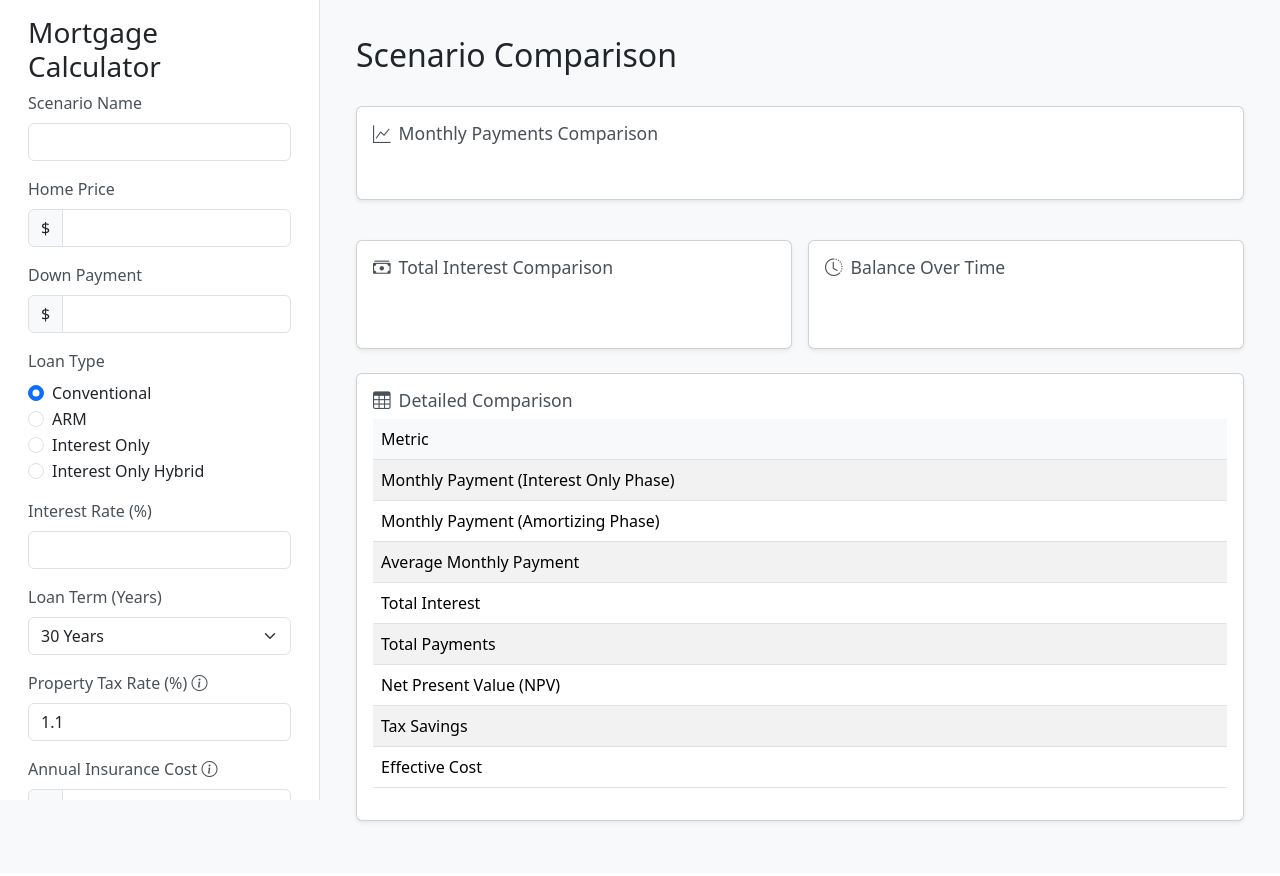
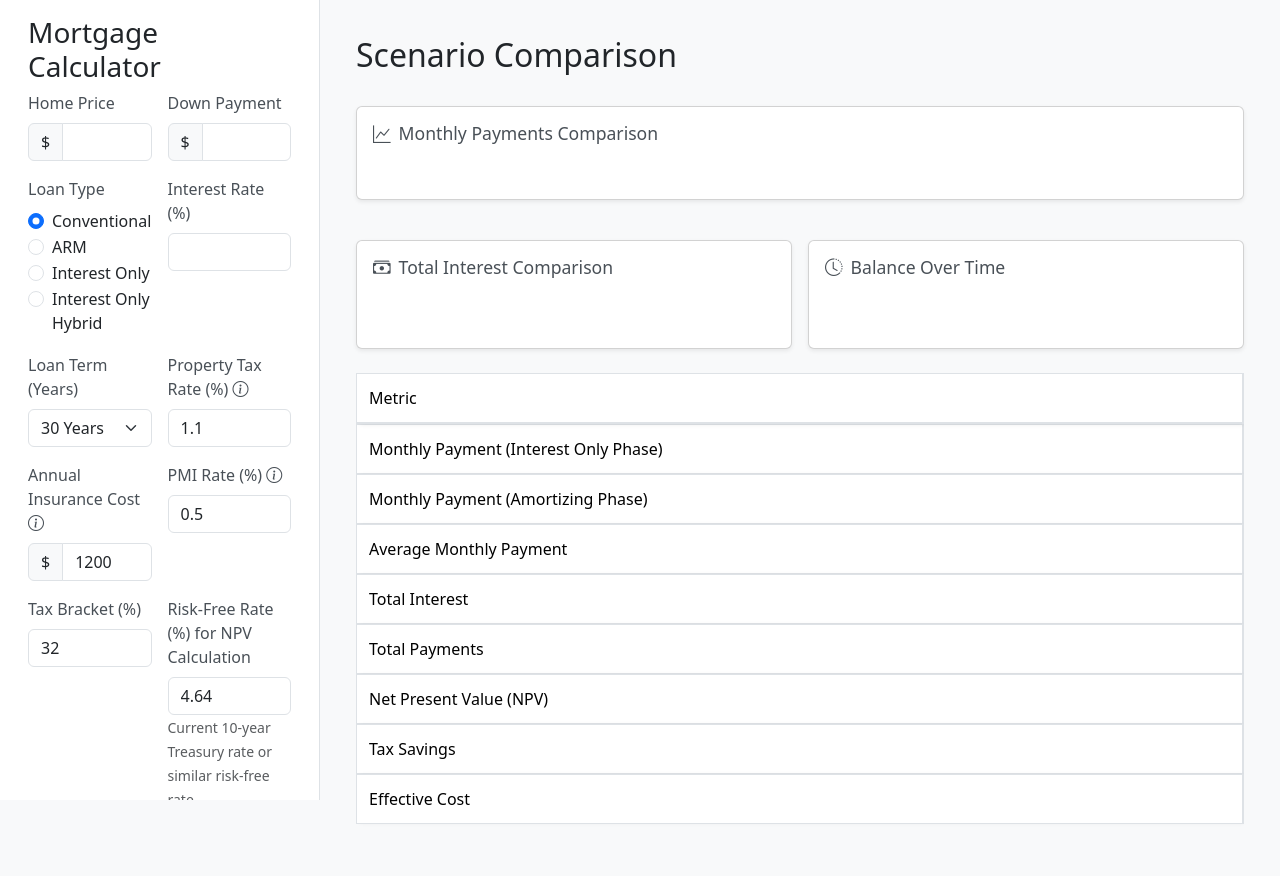
Before and after one commit to jesservillines/financing_scenarios, a Flask app: page / in a window 1280 px wide. Before the commit the page ends 824 px from the top, so only its background shows below. Run offline with Flask 3, Linux system fonts and the light colour scheme; data that the repository does not hold is empty; some libraries are stand-ins or nearby versions.

Commit message:
Fixed tax bracket display and added default values
- Fixed tax bracket display in scenario cards
- Added default value of 32% for tax bracket
- Added default value of 4.64% for risk-free rate
- Updated formatPercent function to handle percentages correctly
- Fixed paths to access loan details in scenario cards

```diff
--- a/static/js/main.js
+++ b/static/js/main.js
@@ -29,10 +29,8 @@
 
     // Format percentage
     function formatPercent(value) {
-        return new Intl.NumberFormat('en-US', {
-            style: 'percent',
-            minimumFractionDigits: 2
-        }).format(value / 100);
+        if (value === null || value === undefined) return 'N/A';
+        return (value * 100).toFixed(1) + '%';
     }
 
     // Color mapping for scenarios
@@ -86,6 +84,12 @@
 
         const scenarioColor = getScenarioColor(scenario.scenario_name);
 
+        // Handle tax bracket display
+        let taxBracketText = 'N/A';
+        if (scenario.loan_details && scenario.loan_details.tax_bracket !== null && scenario.loan_details.tax_bracket !== undefined) {
+            taxBracketText = formatPercent(scenario.loan_details.tax_bracket);
+        }
+
         card.innerHTML = `
             <div class="card" style="border-left: 5px solid ${scenarioColor}">
                 <div class="card-body">
@@ -95,9 +99,9 @@
                             <i class="bi bi-trash"></i>
                         </button>
                     </div>
-                    <p class="mb-1">Loan Type: ${scenario.loan_details.loan_type}</p>
                     <p class="mb-1">Monthly Payment:<br>${monthlyPaymentText}</p>
                     <p class="mb-1">Interest Rate: ${formatPercent(scenario.loan_details.interest_rate)}</p>
+                    <p class="mb-1">Tax Bracket: ${taxBracketText}</p>
                     <p class="mb-0">NPV: ${formatCurrency(scenario.npv)}</p>
                 </div>
             </div>
@@ -531,9 +535,9 @@
                                 ${scenarioNames.map(name => {
                                     const color = getScenarioColor(name);
                                     return `
-                                    <td colspan="4" style="border-left: 2px solid ${color};
+                                    <th colspan="4" style="border-left: 2px solid ${color};
                                                          border-bottom: 2px solid ${color};
-                                                         border-right: 2px solid ${color};"></td>
+                                                         border-right: 2px solid ${color};"></th>
                                 `}).join('')}
                             </tr>
                         </tfoot>
@@ -729,57 +733,91 @@
     form.addEventListener('submit', async function(e) {
         e.preventDefault();
 
-        const scenarios = await (await fetch('/api/scenarios')).json();
-        if (Object.keys(scenarios).length >= 3) {
-            alert('Maximum of 3 scenarios reached. Please delete a scenario before adding a new one.');
-            return;
+        const formData = new FormData(form);
+        const data = Object.fromEntries(formData.entries());
+
+        // Generate scenario name based on form data
+        const homePrice = parseInt(data.home_price).toLocaleString('en-US', {
+            maximumFractionDigits: 0,
+            notation: 'compact',
+            compactDisplay: 'short'
+        });
+        const downPayment = parseInt(data.down_payment).toLocaleString('en-US', {
+            maximumFractionDigits: 0,
+            notation: 'compact',
+            compactDisplay: 'short'
+        });
+
+        let loanTypeStr = '';
+        switch(data.loan_type) {
+            case 'conventional':
+                loanTypeStr = `Conventional, ${data.loan_term}yr`;
+                break;
+            case 'arm':
+                loanTypeStr = `${data.initial_period}yr ARM`;
+                break;
+            case 'interest_only':
+                loanTypeStr = `${data.interest_only_period}yr Interest Only`;
+                break;
+            case 'interest_only_hybrid':
+                loanTypeStr = `${data.interest_only_period}yr Interest Only, ${data.loan_term}yr Conventional`;
+                break;
         }
 
-        const formData = {
-            scenario_name: document.getElementById('scenarioName').value,
-            home_price: parseFloat(document.getElementById('homePrice').value),
-            down_payment: parseFloat(document.getElementById('downPayment').value),
-            interest_rate: parseFloat(document.getElementById('interestRate').value),
-            loan_term: parseInt(document.getElementById('loanTerm').value),
-            loan_type: document.querySelector('input[name="loanType"]:checked').value,
-            tax_bracket: parseFloat(document.getElementById('taxBracket').value) || null,
-            risk_free_rate: parseFloat(document.getElementById('riskFreeRate').value) || null
+        // Format: "600k, 100k down|Conventional, 30yr"
+        const scenarioName = `${homePrice}, ${downPayment} down|${loanTypeStr}`;
+
+        // Format the data for the API
+        const apiData = {
+            scenario_name: scenarioName,
+            home_price: parseFloat(data.home_price),
+            down_payment: parseFloat(data.down_payment),
+            interest_rate: parseFloat(data.interest_rate),
+            loan_term: parseInt(data.loan_term),
+            loan_type: data.loan_type,
+            tax_bracket: data.tax_bracket ? parseFloat(data.tax_bracket) / 100 : null,
+            risk_free_rate: parseFloat(data.risk_free_rate) || null,
+            property_tax_rate: parseFloat(data.property_tax_rate) || 1.1,
+            insurance_cost: parseFloat(data.insurance_cost) || 1200,
+            pmi_rate: parseFloat(data.pmi_rate) || 0.5
         };
 
-        if (formData.loan_type === 'arm') {
-            formData.arm_details = {
-                initial_period: parseInt(document.getElementById('armPeriod').value),
+        if (data.loan_type === 'arm') {
+            apiData.arm_details = {
+                initial_period: parseInt(data.initial_period),
                 adjustment_frequency: 1,
-                expected_rates: [formData.interest_rate + 1] // Simple assumption for demo
+                expected_rates: [apiData.interest_rate + 1] // Simple assumption for demo
             };
         }
 
-        if (['interest_only', 'interest_only_hybrid'].includes(formData.loan_type)) {
-            formData.interest_only_details = {
-                interest_only_period: parseInt(document.getElementById('interestOnlyPeriod').value),
-                transition_rate: formData.loan_type === 'interest_only_hybrid' ?
-                    parseFloat(document.getElementById('transitionRate').value) : null
+        if (['interest_only', 'interest_only_hybrid'].includes(data.loan_type)) {
+            apiData.interest_only_details = {
+                interest_only_period: parseInt(data.interest_only_period),
+                transition_rate: data.loan_type === 'interest_only_hybrid' ?
+                    parseFloat(data.transition_rate) : null
             };
         }
 
         try {
-            await fetch('/api/calculate', {
+            const response = await fetch('/api/calculate', {
                 method: 'POST',
                 headers: {
                     'Content-Type': 'application/json'
                 },
-                body: JSON.stringify(formData)
+                body: JSON.stringify(apiData)
             });
 
-            // Reset form
+            if (!response.ok) {
+                const errorData = await response.json();
+                throw new Error(errorData.message || `HTTP error! status: ${response.status}`);
+            }
+
             form.reset();
-
-            // Reload scenarios
             await loadScenarios();
 
         } catch (error) {
-            console.error('Error calculating mortgage:', error);
-            alert('Error calculating mortgage. Please try again.');
+            console.error('Error saving scenario:', error);
+            alert('Error saving scenario: ' + error.message);
         }
     });
 
@@ -829,6 +867,34 @@
         };
     }
 
+    // Handle loan type changes
+    document.querySelectorAll('input[name="loan_type"]').forEach(radio => {
+        radio.addEventListener('change', function() {
+            const armDetails = document.getElementById('armDetails');
+            const interestOnlyDetails = document.getElementById('interestOnlyDetails');
+            const transitionRateGroup = document.getElementById('transitionRateGroup');
+
+            // Hide all special fields first
+            armDetails.classList.add('d-none');
+            interestOnlyDetails.classList.add('d-none');
+            transitionRateGroup.classList.add('d-none');
+
+            // Show relevant fields based on selection
+            switch(this.value) {
+                case 'arm':
+                    armDetails.classList.remove('d-none');
+                    break;
+                case 'interest_only':
+                    interestOnlyDetails.classList.remove('d-none');
+                    break;
+                case 'interest_only_hybrid':
+                    interestOnlyDetails.classList.remove('d-none');
+                    transitionRateGroup.classList.remove('d-none');
+                    break;
+            }
+        });
+    });
+
     // Initial load of scenarios
     loadScenarios();
 });
--- a/templates/index.html
+++ b/templates/index.html
@@ -7,6 +7,60 @@
     <link href="https://cdn.jsdelivr.net/npm/bootstrap@5.3.2/dist/css/bootstrap.min.css" rel="stylesheet">
     <link href="https://cdn.jsdelivr.net/npm/bootstrap-icons@1.11.2/font/bootstrap-icons.css" rel="stylesheet">
     <link href="/static/css/style.css" rel="stylesheet">
+    <style>
+        .sticky-table-container {
+            max-height: 500px;
+            overflow: auto;
+            position: relative;
+        }
+
+        .sticky-table {
+            border-collapse: separate;
+            border-spacing: 0;
+        }
+
+        .sticky-table thead th {
+            position: sticky;
+            top: 0;
+            background-color: #fff;
+            z-index: 2;
+            border-bottom: 2px solid #dee2e6;
+        }
+
+        .sticky-table th:first-child,
+        .sticky-table td:first-child {
+            position: sticky;
+            left: 0;
+            background-color: #fff;
+            z-index: 1;
+            border-right: 2px solid #dee2e6;
+        }
+
+        .sticky-table thead th:first-child {
+            z-index: 3;
+        }
+
+        .sticky-table td,
+        .sticky-table th {
+            padding: 0.75rem;
+            white-space: nowrap;
+            border: 1px solid #dee2e6;
+        }
+
+        /* Add shadow effects for better visual separation */
+        .sticky-table th:first-child,
+        .sticky-table td:first-child {
+            box-shadow: 2px 0 5px -2px rgba(0,0,0,0.1);
+        }
+
+        .sticky-table thead th {
+            box-shadow: 0 2px 5px -2px rgba(0,0,0,0.1);
+        }
+
+        .sticky-table thead th:first-child {
+            box-shadow: 2px 2px 5px -2px rgba(0,0,0,0.1);
+        }
+    </style>
 </head>
 <body>
     <div class="container-fluid">
@@ -20,120 +74,132 @@
                             <i class="bi bi-chevron-up"></i>
                         </button>
                     </h3>
-                    <form id="mortgageForm" class="collapse show">
-                        <div class="mb-3">
-                            <label for="scenarioName" class="form-label">Scenario Name</label>
-                            <input type="text" class="form-control" id="scenarioName" required>
-                        </div>
-
-                        <div class="mb-3">
+                    <form id="mortgageForm" class="needs-validation" novalidate>
+                        <div class="row g-3">
+                            <!-- Home Price -->
+                            <div class="col-md-6">
                                 <label for="homePrice" class="form-label">Home Price</label>
                                 <div class="input-group">
                                     <span class="input-group-text">$</span>
-                                <input type="number" class="form-control" id="homePrice" required>
+                                    <input type="number" class="form-control" id="homePrice" name="home_price" required>
                                 </div>
                             </div>
 
-                        <div class="mb-3">
+                            <!-- Down Payment -->
+                            <div class="col-md-6">
                                 <label for="downPayment" class="form-label">Down Payment</label>
                                 <div class="input-group">
                                     <span class="input-group-text">$</span>
-                                <input type="number" class="form-control" id="downPayment" required>
+                                    <input type="number" class="form-control" id="downPayment" name="down_payment" required>
                                 </div>
                             </div>
 
-                        <div class="mb-3">
+                            <!-- Loan Type -->
+                            <div class="col-md-6">
                                 <label class="form-label">Loan Type</label>
                                 <div class="form-check">
-                                <input class="form-check-input" type="radio" name="loanType" id="conventional" value="conventional" checked>
+                                    <input class="form-check-input" type="radio" name="loan_type" id="conventional" value="conventional" checked>
                                     <label class="form-check-label" for="conventional">Conventional</label>
                                 </div>
                                 <div class="form-check">
-                                <input class="form-check-input" type="radio" name="loanType" id="arm" value="arm">
+                                    <input class="form-check-input" type="radio" name="loan_type" id="arm" value="arm">
                                     <label class="form-check-label" for="arm">ARM</label>
                                 </div>
                                 <div class="form-check">
-                                <input class="form-check-input" type="radio" name="loanType" id="interestOnly" value="interest_only">
+                                    <input class="form-check-input" type="radio" name="loan_type" id="interestOnly" value="interest_only">
                                     <label class="form-check-label" for="interestOnly">Interest Only</label>
                                 </div>
                                 <div class="form-check">
-                                <input class="form-check-input" type="radio" name="loanType" id="interestOnlyHybrid" value="interest_only_hybrid">
+                                    <input class="form-check-input" type="radio" name="loan_type" id="interestOnlyHybrid" value="interest_only_hybrid">
                                     <label class="form-check-label" for="interestOnlyHybrid">Interest Only Hybrid</label>
                                 </div>
                             </div>
 
-                        <div id="armDetails" class="mb-3 d-none">
+                            <!-- ARM Details -->
+                            <div id="armDetails" class="col-md-6 mb-3 d-none">
                                 <label for="armPeriod" class="form-label">Initial Fixed Period</label>
-                            <select class="form-select" id="armPeriod">
+                                <select class="form-select" id="armPeriod" name="initial_period">
                                     <option value="5">5/1 ARM</option>
                                     <option value="7">7/1 ARM</option>
                                     <option value="10">10/1 ARM</option>
                                 </select>
                             </div>
 
-                        <div id="interestOnlyDetails" class="mb-3 d-none">
+                            <!-- Interest Only Details -->
+                            <div id="interestOnlyDetails" class="col-md-6 mb-3 d-none">
                                 <label for="interestOnlyPeriod" class="form-label">Interest Only Period (Years)</label>
-                            <input type="number" class="form-control" id="interestOnlyPeriod" min="1" max="30">
+                                <input type="number" class="form-control" id="interestOnlyPeriod" name="interest_only_period" min="1" max="30">
 
                                 <div id="transitionRateGroup" class="mt-2 d-none">
                                     <label for="transitionRate" class="form-label">Rate After Interest-Only Period (%)</label>
-                                <input type="number" class="form-control" id="transitionRate" step="0.125">
+                                    <input type="number" class="form-control" id="transitionRate" name="transition_rate" step="0.125">
                                 </div>
                             </div>
 
-                        <div class="mb-3">
+                            <!-- Interest Rate -->
+                            <div class="col-md-6">
                                 <label for="interestRate" class="form-label">Interest Rate (%)</label>
-                            <input type="number" class="form-control" id="interestRate" step="0.125" required>
+                                <input type="number" class="form-control" id="interestRate" name="interest_rate" step="0.125" required>
                             </div>
 
-                        <div class="mb-3">
+                            <!-- Loan Term -->
+                            <div class="col-md-6">
                                 <label for="loanTerm" class="form-label">Loan Term (Years)</label>
-                            <select class="form-select" id="loanTerm" required>
+                                <select class="form-select" id="loanTerm" name="loan_term" required>
                                     <option value="30">30 Years</option>
                                     <option value="15">15 Years</option>
                                     <option value="10">10 Years</option>
                                 </select>
                             </div>
 
-                        <div class="mb-3">
+                            <!-- Property Tax Rate -->
+                            <div class="col-md-6">
                                 <label for="propertyTaxRate" class="form-label">Property Tax Rate (%)
                                     <i class="bi bi-info-circle" data-bs-toggle="tooltip" title="Annual property tax rate as a percentage of home value"></i>
                                 </label>
-                            <input type="number" class="form-control" id="propertyTaxRate" step="0.01" value="1.1">
+                                <input type="number" class="form-control" id="propertyTaxRate" name="property_tax_rate" step="0.01" value="1.1">
                             </div>
 
-                        <div class="mb-3">
+                            <!-- Insurance Cost -->
+                            <div class="col-md-6">
                                 <label for="insuranceCost" class="form-label">Annual Insurance Cost
                                     <i class="bi bi-info-circle" data-bs-toggle="tooltip" title="Estimated annual homeowner's insurance cost"></i>
                                 </label>
                                 <div class="input-group">
                                     <span class="input-group-text">$</span>
-                                <input type="number" class="form-control" id="insuranceCost" value="1200">
+                                    <input type="number" class="form-control" id="insuranceCost" name="insurance_cost" value="1200">
                                 </div>
                             </div>
 
-                        <div class="mb-3" id="pmiDetails">
+                            <!-- PMI Details -->
+                            <div id="pmiDetails" class="col-md-6 mb-3">
                                 <label for="pmiRate" class="form-label">PMI Rate (%)
                                     <i class="bi bi-info-circle" data-bs-toggle="tooltip" title="Private Mortgage Insurance rate, typically required for down payments less than 20%"></i>
                                 </label>
-                            <input type="number" class="form-control" id="pmiRate" step="0.01" value="0.5">
+                                <input type="number" class="form-control" id="pmiRate" name="pmi_rate" step="0.01" value="0.5">
                             </div>
 
-                        <div class="mb-3">
+                            <!-- Tax Bracket -->
+                            <div class="col-md-6">
                                 <label for="taxBracket" class="form-label">Tax Bracket (%)</label>
-                            <input type="number" class="form-control" id="taxBracket">
+                                <input type="number" class="form-control" id="taxBracket" name="tax_bracket" value="32">
                             </div>
 
-                        <div class="mb-3">
+                            <!-- Risk-Free Rate -->
+                            <div class="col-md-6">
                                 <label for="riskFreeRate" class="form-label">Risk-Free Rate (%) for NPV Calculation</label>
-                            <input type="number" class="form-control" id="riskFreeRate" step="0.01">
+                                <input type="number" class="form-control" id="riskFreeRate" name="risk_free_rate" step="0.01" value="4.64">
                                 <small class="form-text text-muted">Current 10-year Treasury rate or similar risk-free rate</small>
                             </div>
 
+                            <!-- Add Scenario Button -->
+                            <div class="col-12">
                                 <button type="submit" class="btn btn-primary d-flex align-items-center justify-content-center gap-2">
                                     <i class="bi bi-plus-circle"></i>
                                     Add Scenario
                                 </button>
+                            </div>
+                        </div>
                     </form>
                 </div>
             </div>
@@ -189,49 +255,24 @@
                     </div>
 
                     <!-- Detailed Comparison Table -->
-                    <div class="card">
-                        <div class="card-body">
-                            <h5 class="card-title d-flex align-items-center">
-                                <i class="bi bi-table me-2"></i>
-                                Detailed Comparison
-                            </h5>
-                            <div class="table-responsive">
-                                <table class="table table-striped" id="comparisonTable">
+                    <div class="sticky-table-container mt-4">
+                        <table id="comparisonTable" class="table table-striped sticky-table">
                             <thead>
                                 <tr>
                                     <th>Metric</th>
-                                            <!-- Scenario columns will be added dynamically -->
                                 </tr>
                             </thead>
                             <tbody>
-                                        <tr>
-                                            <td>Monthly Payment (Interest Only Phase)</td>
-                                        </tr>
-                                        <tr>
-                                            <td>Monthly Payment (Amortizing Phase)</td>
-                                        </tr>
-                                        <tr>
-                                            <td>Average Monthly Payment</td>
-                                        </tr>
-                                        <tr>
-                                            <td>Total Interest</td>
-                                        </tr>
-                                        <tr>
-                                            <td>Total Payments</td>
-                                        </tr>
-                                        <tr>
-                                            <td>Net Present Value (NPV)</td>
-                                        </tr>
-                                        <tr>
-                                            <td>Tax Savings</td>
-                                        </tr>
-                                        <tr>
-                                            <td>Effective Cost</td>
-                                        </tr>
+                                <tr><td>Monthly Payment (Interest Only Phase)</td></tr>
+                                <tr><td>Monthly Payment (Amortizing Phase)</td></tr>
+                                <tr><td>Average Monthly Payment</td></tr>
+                                <tr><td>Total Interest</td></tr>
+                                <tr><td>Total Payments</td></tr>
+                                <tr><td>Net Present Value (NPV)</td></tr>
+                                <tr><td>Tax Savings</td></tr>
+                                <tr><td>Effective Cost</td></tr>
                             </tbody>
                         </table>
-                            </div>
-                        </div>
                     </div>
                 </div>
             </div>
```
Lines whose indentation alone changed are shown as unchanged.
